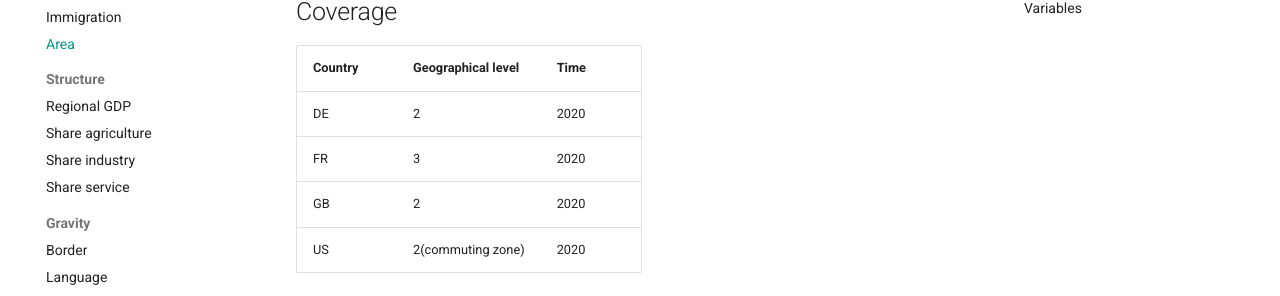
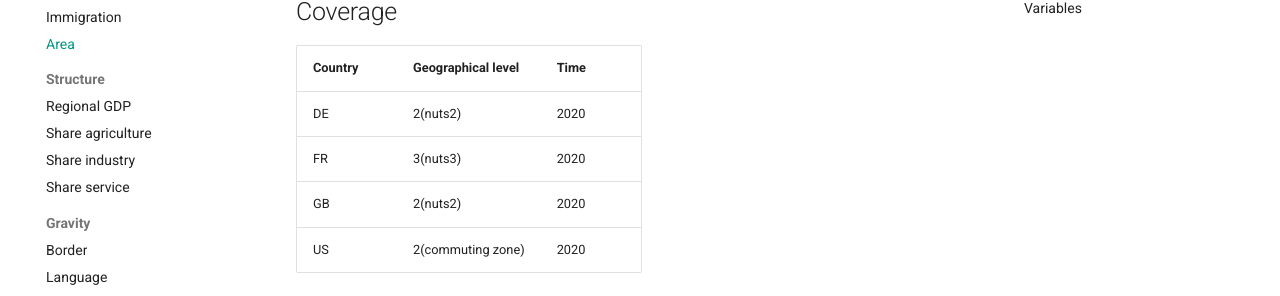
Before and after one commit to cverluise/patentcity, an MkDocs documentation site: the page built from docs/ASSETS_AREA.md, in a window 1280 px wide and 900 px high, scrolled down 521 px. Shown: the part 154-450 px from the top of the window. Built offline with MkDocs 1.6.1 and Material for MkDocs 9.7.7, drawn with Linux system fonts in a browser that asks for light colours; comment, search, counter and statistics services are not loaded.

Commit message:
:memo: specify geographical level

```diff
--- a/docs/ASSETS_AREA.md
+++ b/docs/ASSETS_AREA.md
@@ -14,9 +14,9 @@ US  | [Fabian Eckert, Andrés Gvirtz, Jack Liang, and Michael Peters. "A Method
 
 Country |Geographical level | Time
 ---|---|---
-DE  |2   | 2020
-FR  |3   | 2020
-GB  |2   | 2020
+DE  |2(nuts2)   | 2020
+FR  |3(nuts3)   | 2020
+GB  |2(nuts2)   | 2020
 US  |2(commuting zone)   | 2020
 
 ## Variables
```
